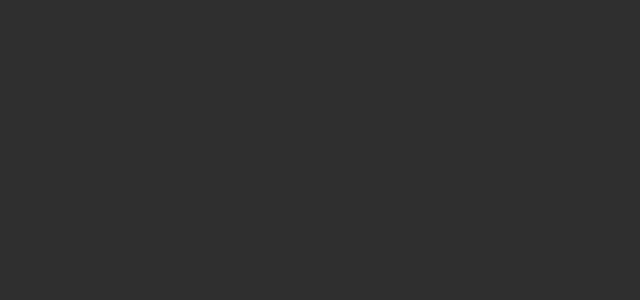
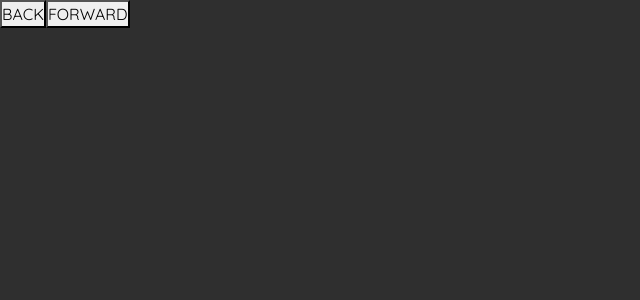
Before and after one commit to hac1yev/react-code-challenges, a React app: page / in a window 1280 px wide. Shown: the top 300 px of the page, without its empty margins (0-640 px from the left). Built offline with nearby package versions, Linux system fonts and the light colour scheme; the HTML template or start-up script is replaced by a standard one.

Commit message:
circle position

```diff
--- a/package.json
+++ b/package.json
@@ -22,7 +22,8 @@
     "react-hook-form": "^7.52.1",
     "react-icons": "^5.0.1",
     "react-redux": "^9.1.0",
-    "react-router-dom": "^6.21.3"
+    "react-router-dom": "^6.21.3",
+    "uniqid": "^5.4.0"
   },
   "devDependencies": {
     "@types/react": "^18.2.43",
--- a/src/App.jsx
+++ b/src/App.jsx
@@ -3,6 +3,8 @@
 // import SplitSentence from "./components/SplitSentence";
 // import SearchParams from "./components/SearchParams";
 // import GuessColor from "./components/GuessColor";
+import CirclePosition from "./components/CirclePosition";
+
 
 function App() {
   return (
@@ -12,6 +14,7 @@ function App() {
       {/* <SplitSentence /> */}
       {/* <SearchParams /> */}
       {/* <GuessColor /> */}
+      <CirclePosition />
     </div>
   )
 }
--- /dev/null
+++ b/src/components/CirclePosition.jsx
@@ -0,0 +1,48 @@
+import { useState } from "react";
+import uniqid from 'uniqid';
+
+const CirclePosition = () => {
+    const [circles,setCircles] = useState([]);
+    const [deletedCircles,setDeletedCircles] = useState([]);
+
+    const handleAddCircle = (e) => {
+        const X = e.clientX;
+        const Y = e.clientY;
+        setCircles((prev) => [...prev, { id: uniqid(), x: X, y: Y }]);
+    };
+
+    const handleBack = (e) => {
+        e.stopPropagation();
+        if(circles.length > 0) {
+            const lastCircle = circles.at(-1);
+            setDeletedCircles((prev) => [...prev, lastCircle]);
+            const removedCircles = circles.toSpliced(circles.length - 1, 1);
+            setCircles(removedCircles);
+        }
+    };
+
+    const handleForward = (e) => {
+        e.stopPropagation();
+        if(deletedCircles.length > 0) {
+            const lastCircle = deletedCircles.at(-1);
+            setCircles(prev => [...prev, lastCircle]);
+            const removedCircles = deletedCircles.toSpliced(deletedCircles.length - 1, 1);
+            setDeletedCircles(removedCircles);
+        }
+    }
+
+    return (
+        <div
+            style={{ width: '100%', height: '100vh', position: 'relative' }}
+            onClick={handleAddCircle}
+        >
+            <button onClick={handleBack}>BACK</button>
+            <button onClick={handleForward}>FORWARD</button>
+            {circles.map((circle) => (
+                <span key={circle.id} style={{ position: 'absolute', top: circle.y - 15, left: circle.x - 15 }} className="circle"></span>
+            ))}
+        </div>
+    );
+};
+
+export default CirclePosition;
--- a/src/index.css
+++ b/src/index.css
@@ -13,3 +13,11 @@ body {
   background-color: #2f2f2f!important;
   color: #fff;
 }
+
+.circle {
+  display: block;
+  width: 30px;
+  height: 30px;
+  border-radius: 50%;
+  background-color: blue;
+}
```
Also changed, not shown: 1 other file (tests, documents, lock files or other folders).
